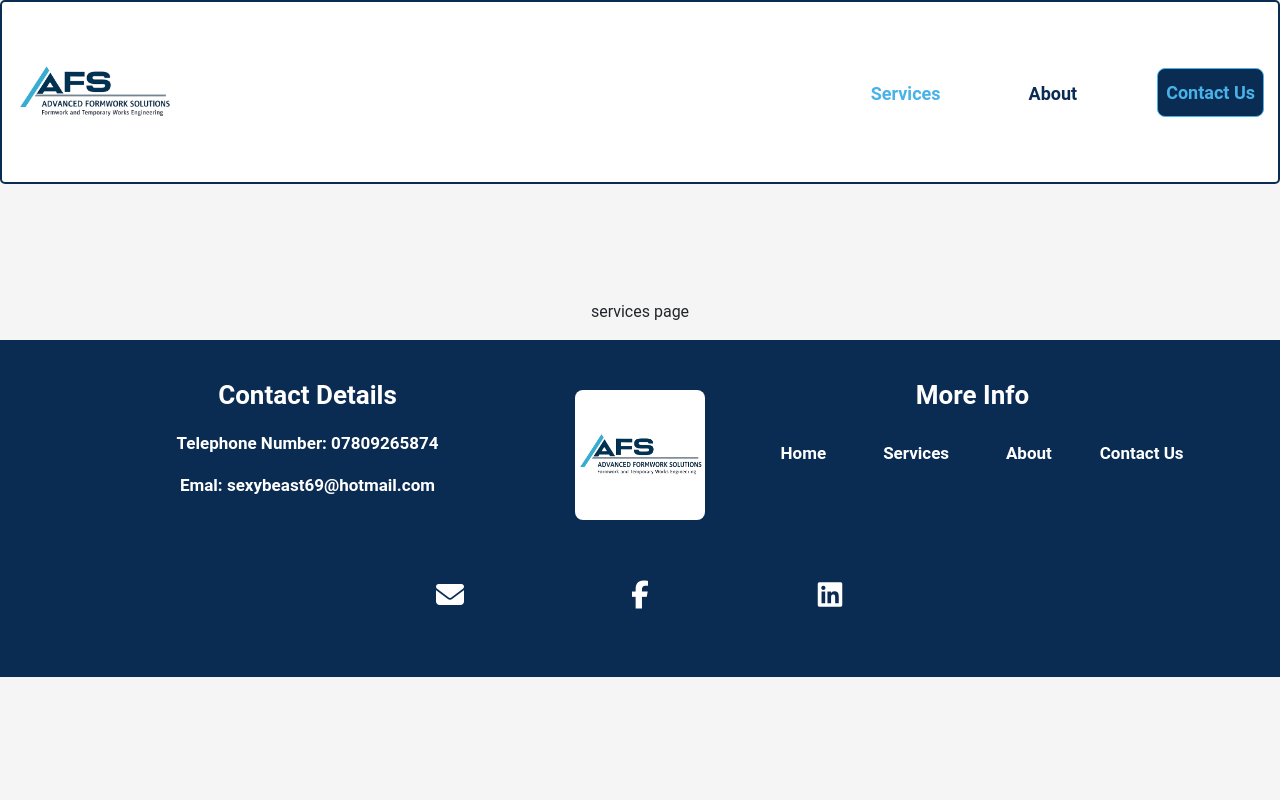
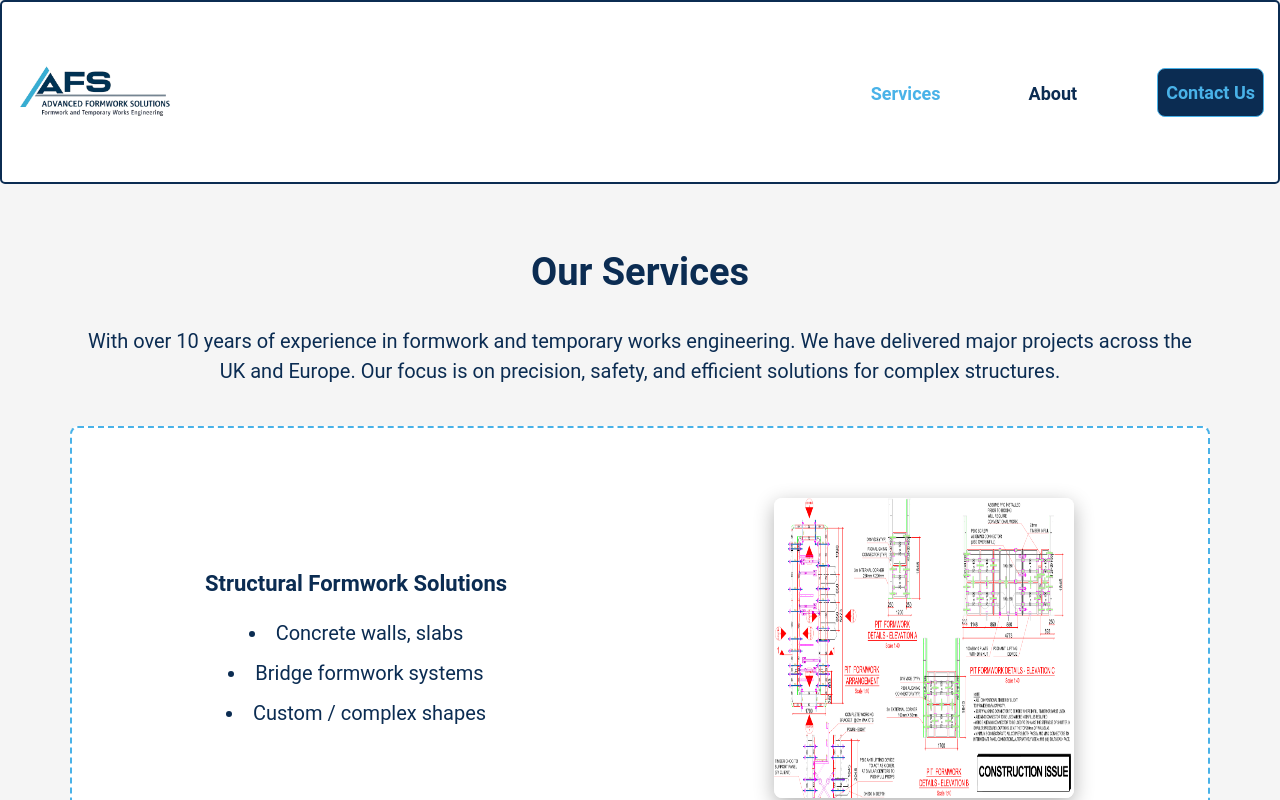
Before and after one commit to sam2829/advanced-framework-solutions, a React (Vite) app: page /advanced-framework-solutions/services in a window 1280 px wide. Built offline with nearby package versions, Linux system fonts and the light colour scheme.

Commit message:
Add services page and styling

```diff
--- /dev/null
+++ b/src/pages/servicesPage/Services.tsx
@@ -0,0 +1,59 @@
+import styles from "../../styles/Services.module.css";
+import { Row, Col } from "react-bootstrap";
+import { ServicesData } from "./ServicesPageData";
+import ServicesText from "./ServicesText";
+import ServicesImage from "./ServicesImage";
+
+// component to render the different services offered
+const Services = () => {
+  return (
+    <>
+      {ServicesData.map((data) => (
+        <div key={data.id}>
+          <Row
+            className={`${styles.ServicesContainer} ${
+              data.id % 2 !== 0 && styles.Border
+            }`}
+          >
+            {/* work out if data id is odd or even so data is switched */}
+            {data.id % 2 !== 0 ? (
+              // image is on right hand side
+              <>
+                {/* text column */}
+                <ServicesText
+                  title={data.title}
+                  bulletPoints={data.bulletPoints}
+                />
+                {/* image column */}
+                <Col>
+                  <ServicesImage image={data.image} alt={data.alt} />
+                </Col>
+              </>
+            ) : (
+              // image is on left hand side
+              <>
+                {/* image column */}
+                {/* image only displayed in large screens */}
+                <Col xs={12} lg={6} className="d-none d-lg-block">
+                  <ServicesImage image={data.image} alt={data.alt} />
+                </Col>
+
+                {/* text column */}
+                <ServicesText
+                  title={data.title}
+                  bulletPoints={data.bulletPoints}
+                />
+                {/* image only displayed in small screens */}
+                <Col xs={12} lg={6} className="d-block d-lg-none">
+                  <ServicesImage image={data.image} alt={data.alt} />
+                </Col>
+              </>
+            )}
+          </Row>
+        </div>
+      ))}
+    </>
+  );
+};
+
+export default Services;
--- /dev/null
+++ b/src/pages/servicesPage/ServicesImage.tsx
@@ -0,0 +1,18 @@
+import styles from "../../styles/ServicesImage.module.css";
+
+// interace for props
+interface ServicesImageProp {
+  image: string;
+  alt: string;
+}
+
+// component to render the image on services page
+const ServicesImage: React.FC<ServicesImageProp> = ({ image, alt }) => {
+  return (
+    <>
+      <img src={image} alt={alt} className={styles.Image} />
+    </>
+  );
+};
+
+export default ServicesImage;
--- a/src/pages/servicesPage/ServicesPage.tsx
+++ b/src/pages/servicesPage/ServicesPage.tsx
@@ -1,10 +1,34 @@
+import { Container } from "react-bootstrap";
 import styles from "../../styles/ServicesPage.module.css";
+import Services from "./Services";
+import { Link } from "react-router-dom";
+import CustomButton from "../../components/CustomButton";
 
 const ServicesPage = () => {
   return (
-    <div className={styles.div}>
-      <p>services page</p>
-    </div>
+    <main className={styles.MainContainer}>
+      <Container>
+        <h1 className={styles.Header}>Our Services</h1>
+        <p className={styles.Text}>
+          With over 10 years of experience in formwork and temporary works
+          engineering. We have delivered major projects across the UK and
+          Europe. Our focus is on precision, safety, and efficient solutions for
+          complex structures.
+        </p>
+        {/* import list of services */}
+        <Services />
+        <p className={`${styles.Text} ${styles.TextBold}`}>
+          Looking for reliable formwork solutions or expert temporary
+          worksadvice? Contact us todayto discuss your project.
+        </p>
+        {/* import custom button */}
+        <Link to="/contact">
+          <div className="mb-5">
+            <CustomButton title="Get In Touch" btnStyle="DBlue" />
+          </div>
+        </Link>
+      </Container>
+    </main>
   );
 };
 
--- /dev/null
+++ b/src/pages/servicesPage/ServicesPageData.tsx
@@ -0,0 +1,51 @@
+import image1 from "../../images/image-1.png";
+import image2 from "../../images/image-2.jpg";
+import image3 from "../../images/image-3.jpg";
+import image4 from "../../images/image-4.jpg";
+
+export const ServicesData = [
+  {
+    id: 1,
+    title: "Structural Formwork Solutions",
+    image: image1,
+    alt: "Heads of the valley bridge",
+    bulletPoints: [
+      "Concrete walls, slabs",
+      "Bridge formwork systems",
+      "Custom / complex shapes",
+    ],
+  },
+  {
+    id: 2,
+    title: "Temporary Works Engineering",
+    image: image2,
+    alt: "Calculations",
+    bulletPoints: [
+      "Shoring and propping",
+      "Safety analysis",
+      "Load-bearing calculations",
+    ],
+  },
+  {
+    id: 3,
+    title: "Consultancy & Project Support",
+    image: image3,
+    alt: "working hard",
+    bulletPoints: [
+      "Site planning and coordination",
+      "Coolaboration with architects and contractors",
+      "Risk assessments",
+    ],
+  },
+  {
+    id: 4,
+    title: "Safety & Compliance",
+    image: image4,
+    alt: "Safety planning",
+    bulletPoints: [
+      "Structural risk assessments for temporary works",
+      "Site safety audits",
+      "Compliance with local regulations and Eurocodes",
+    ],
+  },
+];
--- /dev/null
+++ b/src/pages/servicesPage/ServicesText.tsx
@@ -0,0 +1,25 @@
+import styles from "../../styles/ServicesText.module.css";
+import { Col } from "react-bootstrap";
+
+interface ServiceTextProps {
+  title: string;
+  bulletPoints: Array<string>;
+}
+
+// component to render the text on services page
+const ServicesText: React.FC<ServiceTextProps> = ({ title, bulletPoints }) => {
+  return (
+    <Col xs={12} lg={6}>
+      <h3 className={styles.Title}>{title}</h3>
+      <ul className={styles.List}>
+        {bulletPoints.map((bullet, index) => (
+          <li key={index} className={styles.BulletPoint}>
+            {bullet}
+          </li>
+        ))}
+      </ul>
+    </Col>
+  );
+};
+
+export default ServicesText;
--- /dev/null
+++ b/src/styles/Services.module.css
@@ -0,0 +1,12 @@
+.ServicesContainer {
+  padding: 50px 0;
+  justify-content: center;
+  text-align: center;
+  align-items: center;
+}
+
+.Border {
+    border: 2px dashed #49b2e8;
+    border-radius: 8px;
+    background-color: white;
+}
--- /dev/null
+++ b/src/styles/ServicesImage.module.css
@@ -0,0 +1,15 @@
+.Image {
+  height: 250px;
+  width: 250px;
+  border-radius: 8px;
+  box-shadow: 0 6px 20px rgba(0, 0, 0, 0.3);
+  margin: 20px 0 40px 0;
+}
+
+/* Styles for screen sizes larger than 992px wide */
+@media (min-width: 992px) {
+  .Image {
+    height: 300px;
+    width: 300px;
+  }
+}
--- a/src/styles/ServicesPage.module.css
+++ b/src/styles/ServicesPage.module.css
@@ -1,3 +1,32 @@
-.div {
-    padding-top: 300px;
+.MainContainer {
+  padding-top: 200px;
 }
+
+.Header {
+  margin-top: 50px;
+  color: #0b2c52;
+  font-weight: 600;
+  font-size: 26px;
+  margin-bottom: 30px;
+}
+
+.Text {
+  color: #0b2c52;
+  font-size: 16px;
+  margin-bottom: 40px;
+}
+
+.TextBold {
+  font-weight: 600;
+}
+
+/* Styles for screen sizes larger than 992px wide */
+@media (min-width: 992px) {
+  .Header {
+    font-size: 38px;
+  }
+
+  .Text {
+    font-size: 20px;
+  }
+}
--- /dev/null
+++ b/src/styles/ServicesText.module.css
@@ -0,0 +1,30 @@
+.Title {
+  font-size: 18px;
+  font-weight: 600;
+  color: #0b2c52;
+  margin-bottom: 15px;
+}
+
+.List {
+  margin-top: 20px;
+  text-align: center;
+  list-style-position: inside;
+  padding-left: 0;
+}
+
+.BulletPoint {
+  color: #0b2c52;
+  font-size: 16px;
+  margin-top: 10px;
+}
+
+/* Styles for screen sizes larger than 992px wide */
+@media (min-width: 992px) {
+  .Title {
+    font-size: 22px;
+  }
+
+  .BulletPoint {
+    font-size: 20px;
+  }
+}
```
